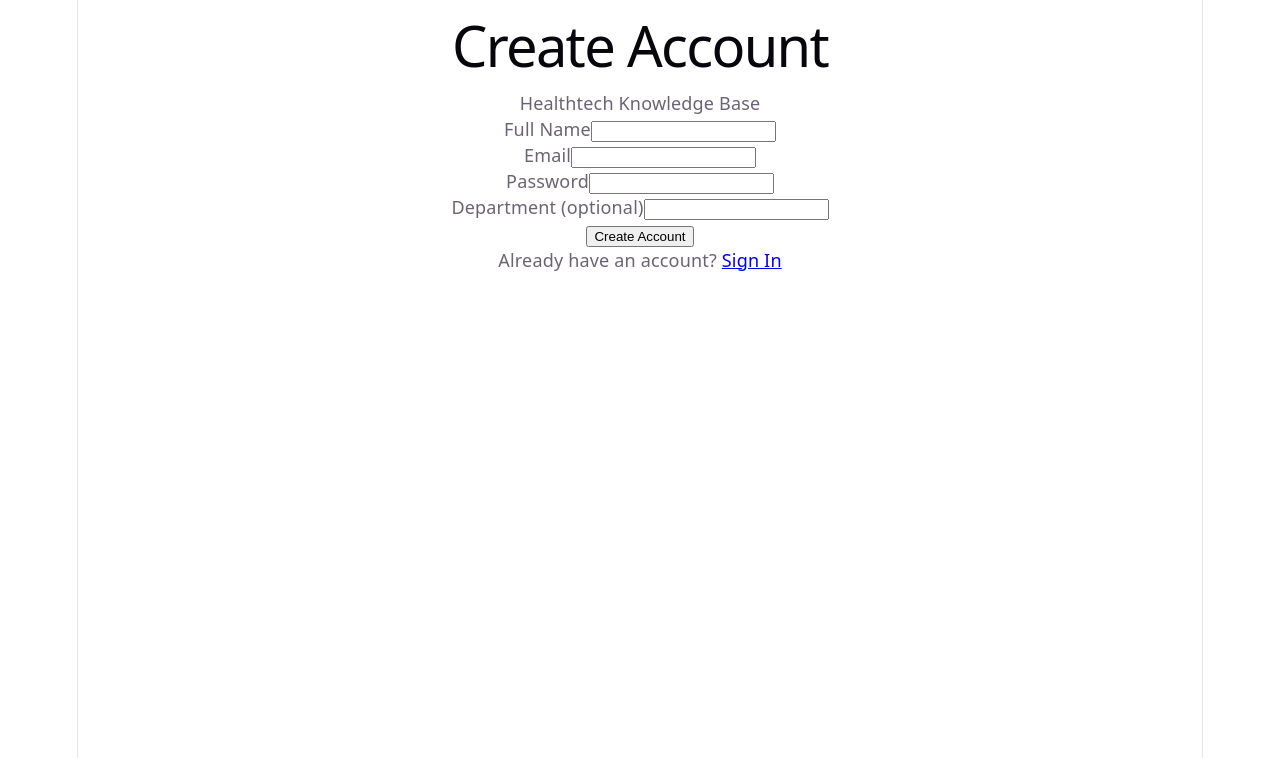
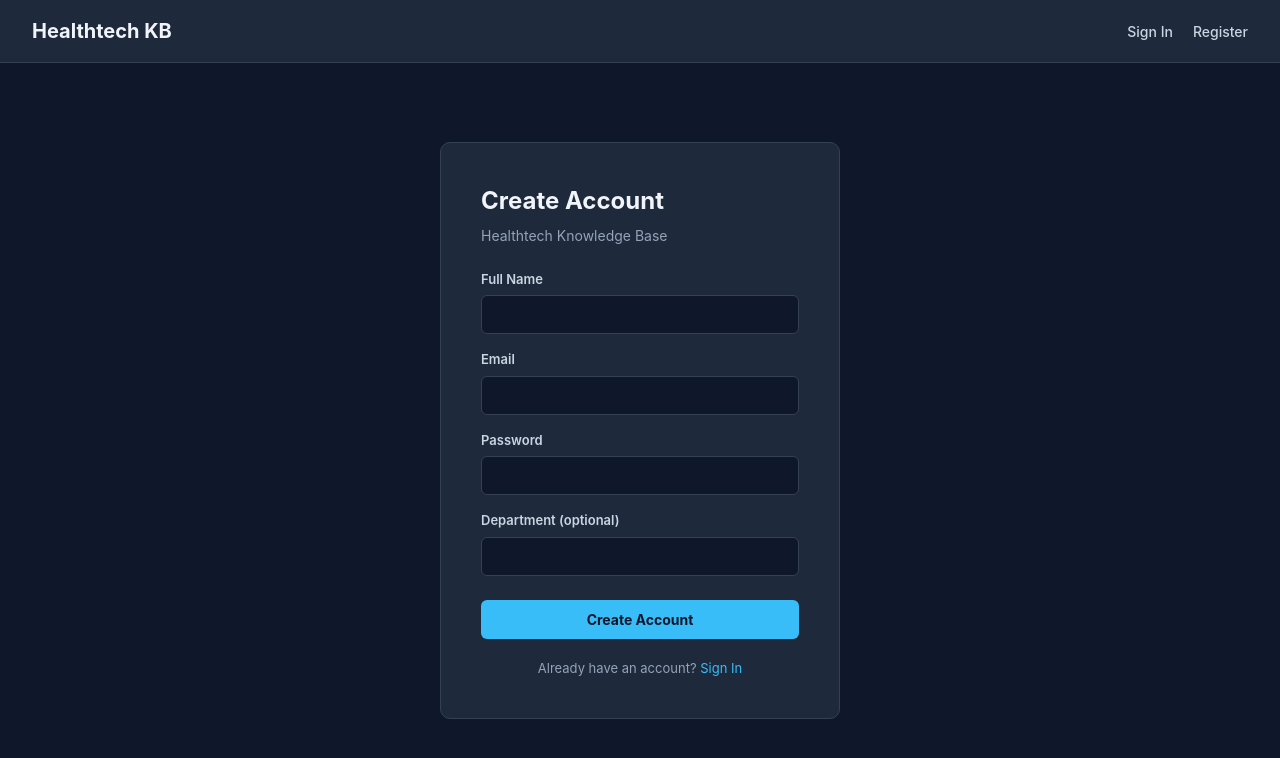
Before and after one commit to abdiqafarfarah-COD/healthtech-kb, a React app in the folder frontend/: page /register in a window 1280 px wide. Shown: the top 758 px of the page. Built offline with nearby package versions, Linux system fonts and the light colour scheme; the HTML template or start-up script is replaced by a standard one.

Commit message:
Add global styles, Navbar component, and style Login/Register pages

```diff
--- a/frontend/src/App.jsx
+++ b/frontend/src/App.jsx
@@ -1,4 +1,5 @@
 import { Routes, Route } from "react-router-dom";
+import Navbar from "./components/Navbar";
 import Home from "./pages/Home";
 import Login from "./pages/Login";
 import Register from "./pages/Register";
@@ -6,11 +7,14 @@ import "./App.css";
 
 function App() {
   return (
-    <Routes>
-      <Route path="/" element={<Home />} />
-      <Route path="/login" element={<Login />} />
-      <Route path="/register" element={<Register />} />
-    </Routes>
+    <>
+      <Navbar />
+      <Routes>
+        <Route path="/" element={<Home />} />
+        <Route path="/login" element={<Login />} />
+        <Route path="/register" element={<Register />} />
+      </Routes>
+    </>
   );
 }
 
--- /dev/null
+++ b/frontend/src/components/Navbar.css
@@ -0,0 +1,54 @@
+.navbar {
+  display: flex;
+  justify-content: space-between;
+  align-items: center;
+  padding: 16px 32px;
+  background-color: #1e293b;
+  border-bottom: 1px solid #334155;
+}
+
+.navbar-brand {
+  font-size: 20px;
+  font-weight: 700;
+  color: #f1f5f9;
+}
+
+.navbar-brand:hover {
+  text-decoration: none;
+}
+
+.navbar-right {
+  display: flex;
+  align-items: center;
+  gap: 20px;
+}
+
+.navbar-right a {
+  color: #cbd5e1;
+  font-size: 14px;
+  font-weight: 500;
+}
+
+.navbar-right a:hover {
+  color: #f1f5f9;
+  text-decoration: none;
+}
+
+.navbar-user {
+  font-size: 14px;
+  color: #94a3b8;
+}
+
+.navbar-logout {
+  background-color: #334155;
+  color: #f1f5f9;
+  border: none;
+  padding: 8px 16px;
+  border-radius: 6px;
+  font-size: 14px;
+  font-weight: 500;
+}
+
+.navbar-logout:hover {
+  background-color: #475569;
+}
--- /dev/null
+++ b/frontend/src/components/Navbar.jsx
@@ -0,0 +1,45 @@
+import "./Navbar.css";
+import { Link, useNavigate } from "react-router-dom";
+import { useAuth } from "../context/AuthContext";
+
+export default function Navbar() {
+  const { user, logout } = useAuth();
+  const navigate = useNavigate();
+
+  function handleLogout() {
+    logout();
+    navigate("/login");
+  }
+
+  return (
+    <nav className="navbar">
+      <div className="navbar-left">
+        <Link to="/" className="navbar-brand">
+          Healthtech KB
+        </Link>
+      </div>
+
+      <div className="navbar-right">
+        {user ? (
+          <>
+            {(user.role === "editor" || user.role === "admin") && (
+              <Link to="/editor">Editor</Link>
+            )}
+            {user.role === "admin" && <Link to="/admin">Admin</Link>}
+            <span className="navbar-user">
+              {user.email} ({user.role})
+            </span>
+            <button onClick={handleLogout} className="navbar-logout">
+              Log Out
+            </button>
+          </>
+        ) : (
+          <>
+            <Link to="/login">Sign In</Link>
+            <Link to="/register">Register</Link>
+          </>
+        )}
+      </div>
+    </nav>
+  );
+}
--- a/frontend/src/index.css
+++ b/frontend/src/index.css
@@ -1,111 +1,30 @@
-:root {
-  --text: #6b6375;
-  --text-h: #08060d;
-  --bg: #fff;
-  --border: #e5e4e7;
-  --code-bg: #f4f3ec;
-  --accent: #aa3bff;
-  --accent-bg: rgba(170, 59, 255, 0.1);
-  --accent-border: rgba(170, 59, 255, 0.5);
-  --social-bg: rgba(244, 243, 236, 0.5);
-  --shadow:
-    rgba(0, 0, 0, 0.1) 0 10px 15px -3px, rgba(0, 0, 0, 0.05) 0 4px 6px -2px;
-
-  --sans: system-ui, 'Segoe UI', Roboto, sans-serif;
-  --heading: system-ui, 'Segoe UI', Roboto, sans-serif;
-  --mono: ui-monospace, Consolas, monospace;
-
-  font: 18px/145% var(--sans);
-  letter-spacing: 0.18px;
-  color-scheme: light dark;
-  color: var(--text);
-  background: var(--bg);
-  font-synthesis: none;
-  text-rendering: optimizeLegibility;
-  -webkit-font-smoothing: antialiased;
-  -moz-osx-font-smoothing: grayscale;
-
-  @media (max-width: 1024px) {
-    font-size: 16px;
-  }
-}
-
-@media (prefers-color-scheme: dark) {
-  :root {
-    --text: #9ca3af;
-    --text-h: #f3f4f6;
-    --bg: #16171d;
-    --border: #2e303a;
-    --code-bg: #1f2028;
-    --accent: #c084fc;
-    --accent-bg: rgba(192, 132, 252, 0.15);
-    --accent-border: rgba(192, 132, 252, 0.5);
-    --social-bg: rgba(47, 48, 58, 0.5);
-    --shadow:
-      rgba(0, 0, 0, 0.4) 0 10px 15px -3px, rgba(0, 0, 0, 0.25) 0 4px 6px -2px;
-  }
-
-  #social .button-icon {
-    filter: invert(1) brightness(2);
-  }
+* {
+  box-sizing: border-box;
+  margin: 0;
+  padding: 0;
 }
 
 body {
-  margin: 0;
+  font-family: -apple-system, BlinkMacSystemFont, "Segoe UI", Roboto, Helvetica, Arial, sans-serif;
+  background-color: #0f172a;
+  color: #e2e8f0;
+  line-height: 1.5;
 }
 
-#root {
-  width: 1126px;
-  max-width: 100%;
-  margin: 0 auto;
-  text-align: center;
-  border-inline: 1px solid var(--border);
-  min-height: 100svh;
-  display: flex;
-  flex-direction: column;
-  box-sizing: border-box;
+a {
+  color: #38bdf8;
+  text-decoration: none;
 }
 
-h1,
-h2 {
-  font-family: var(--heading);
-  font-weight: 500;
-  color: var(--text-h);
+a:hover {
+  text-decoration: underline;
 }
 
-h1 {
-  font-size: 56px;
-  letter-spacing: -1.68px;
-  margin: 32px 0;
-  @media (max-width: 1024px) {
-    font-size: 36px;
-    margin: 20px 0;
-  }
-}
-h2 {
-  font-size: 24px;
-  line-height: 118%;
-  letter-spacing: -0.24px;
-  margin: 0 0 8px;
-  @media (max-width: 1024px) {
-    font-size: 20px;
-  }
-}
-p {
-  margin: 0;
+button {
+  font-family: inherit;
+  cursor: pointer;
 }
 
-code,
-.counter {
-  font-family: var(--mono);
-  display: inline-flex;
-  border-radius: 4px;
-  color: var(--text-h);
+input, textarea, select {
+  font-family: inherit;
 }
-
-code {
-  font-size: 15px;
-  line-height: 135%;
-  padding: 4px 8px;
-  background: var(--code-bg);
-}
--- /dev/null
+++ b/frontend/src/pages/Auth.css
@@ -0,0 +1,104 @@
+.auth-page {
+  min-height: calc(100vh - 65px);
+  display: flex;
+  align-items: center;
+  justify-content: center;
+  padding: 40px 20px;
+}
+
+.auth-card {
+  background-color: #1e293b;
+  border: 1px solid #334155;
+  border-radius: 10px;
+  padding: 40px;
+  width: 100%;
+  max-width: 400px;
+}
+
+.auth-card h1 {
+  font-size: 24px;
+  font-weight: 700;
+  color: #f1f5f9;
+  margin-bottom: 6px;
+}
+
+.auth-subtitle {
+  color: #94a3b8;
+  font-size: 14px;
+  margin-bottom: 24px;
+}
+
+.form-group {
+  margin-bottom: 16px;
+}
+
+.form-group label {
+  display: block;
+  font-size: 13px;
+  font-weight: 600;
+  color: #cbd5e1;
+  margin-bottom: 6px;
+}
+
+.form-group input {
+  width: 100%;
+  padding: 10px 12px;
+  background-color: #0f172a;
+  border: 1px solid #334155;
+  border-radius: 6px;
+  color: #f1f5f9;
+  font-size: 14px;
+}
+
+.form-group input:focus {
+  outline: none;
+  border-color: #38bdf8;
+}
+
+.auth-card button[type="submit"] {
+  width: 100%;
+  padding: 11px;
+  background-color: #38bdf8;
+  color: #0f172a;
+  border: none;
+  border-radius: 6px;
+  font-size: 14px;
+  font-weight: 700;
+  margin-top: 8px;
+}
+
+.auth-card button[type="submit"]:hover {
+  background-color: #0ea5e9;
+}
+
+.auth-card button[type="submit"]:disabled {
+  background-color: #475569;
+  cursor: not-allowed;
+}
+
+.auth-error {
+  background-color: rgba(239, 68, 68, 0.15);
+  border: 1px solid rgba(239, 68, 68, 0.4);
+  color: #fca5a5;
+  padding: 10px 14px;
+  border-radius: 6px;
+  font-size: 13px;
+  margin-bottom: 16px;
+}
+
+.auth-success {
+  background-color: rgba(34, 197, 94, 0.15);
+  border: 1px solid rgba(34, 197, 94, 0.4);
+  color: #86efac;
+  padding: 10px 14px;
+  border-radius: 6px;
+  font-size: 13px;
+  margin-bottom: 16px;
+}
+
+.auth-footer {
+  margin-top: 20px;
+  text-align: center;
+  font-size: 13px;
+  color: #94a3b8;
+}
--- a/frontend/src/pages/Login.jsx
+++ b/frontend/src/pages/Login.jsx
@@ -2,6 +2,7 @@ import { useState } from "react";
 import { useNavigate, Link } from "react-router-dom";
 import api from "../services/api";
 import { useAuth } from "../context/AuthContext";
+import "./Auth.css";
 
 export default function Login() {
   const [email, setEmail] = useState("");
--- a/frontend/src/pages/Register.jsx
+++ b/frontend/src/pages/Register.jsx
@@ -1,6 +1,7 @@
 import { useState } from "react";
 import { useNavigate, Link } from "react-router-dom";
 import api from "../services/api";
+import "./Auth.css";
 
 export default function Register() {
   const [name, setName] = useState("");
```
